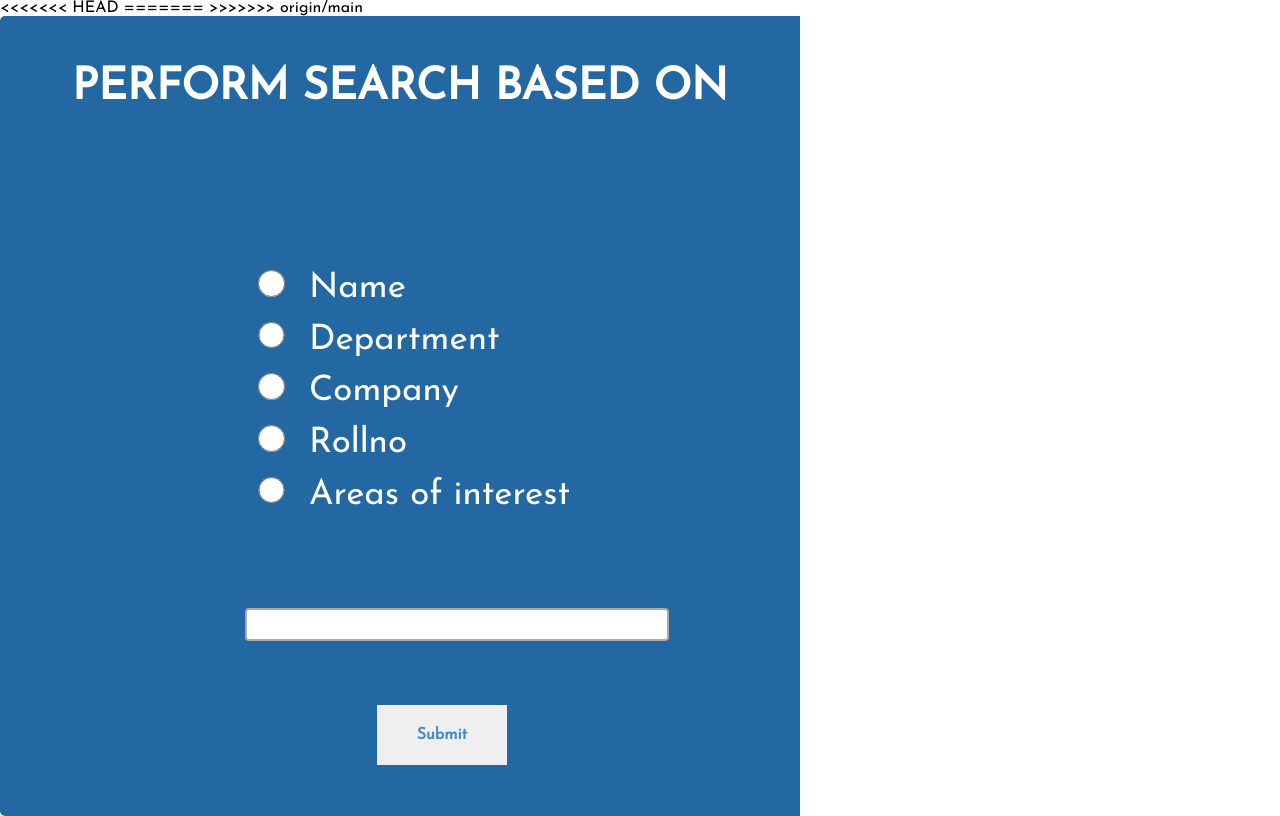
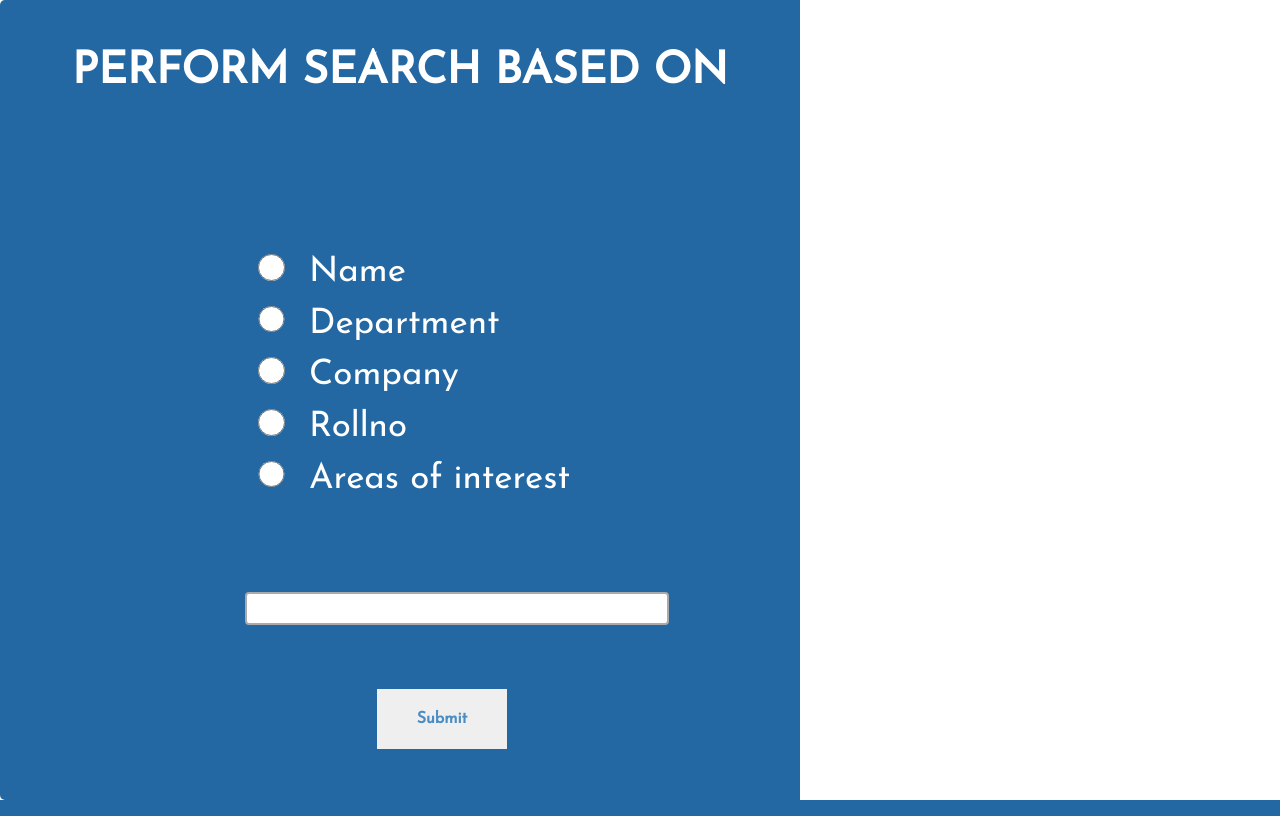
Before and after one commit to hemanth-07-11/Ease-the-Error-Alumni-Tracking-System, a PHP site: page /search.php in a window 1280 px wide. Run offline with PHP 8.4, Linux system fonts and the light colour scheme.

Commit message:
Final search.php file

```diff
--- a/search.php
+++ b/search.php
@@ -34,11 +34,11 @@
  </script>
  </head>
 <body>
-<<<<<<< HEAD
+
 <link rel="stylesheet" href="style/search.css">
-=======
+
 <link rel="stylesheet" href="search.css">
->>>>>>> origin/main
+
 <div class="container">
   <div class="wrapper">
     <h2> Perform Search based on </h2>
```
